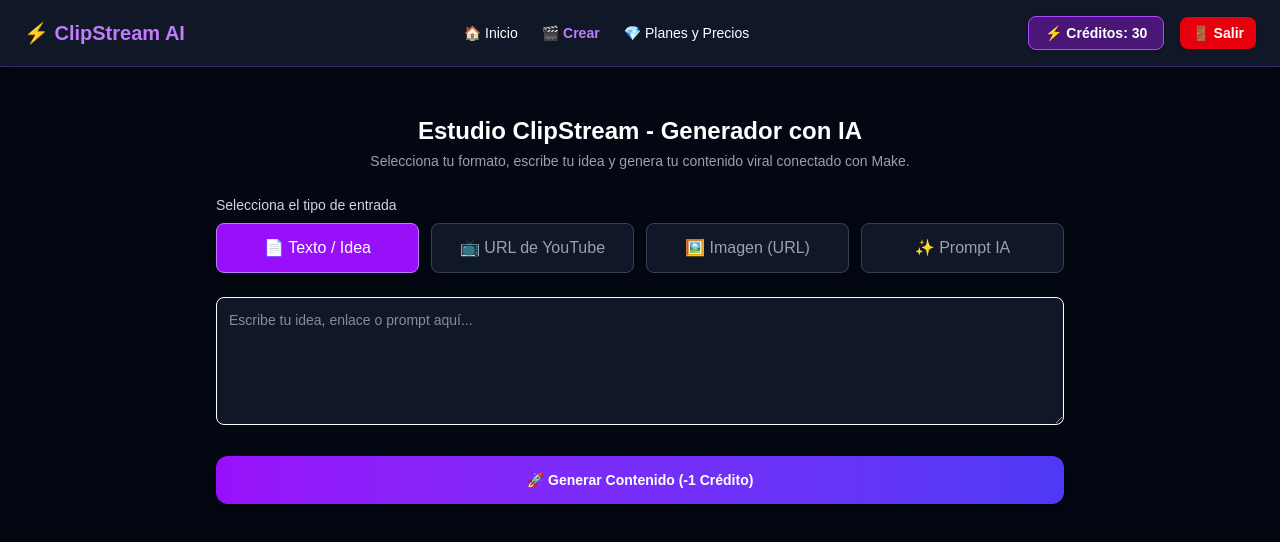
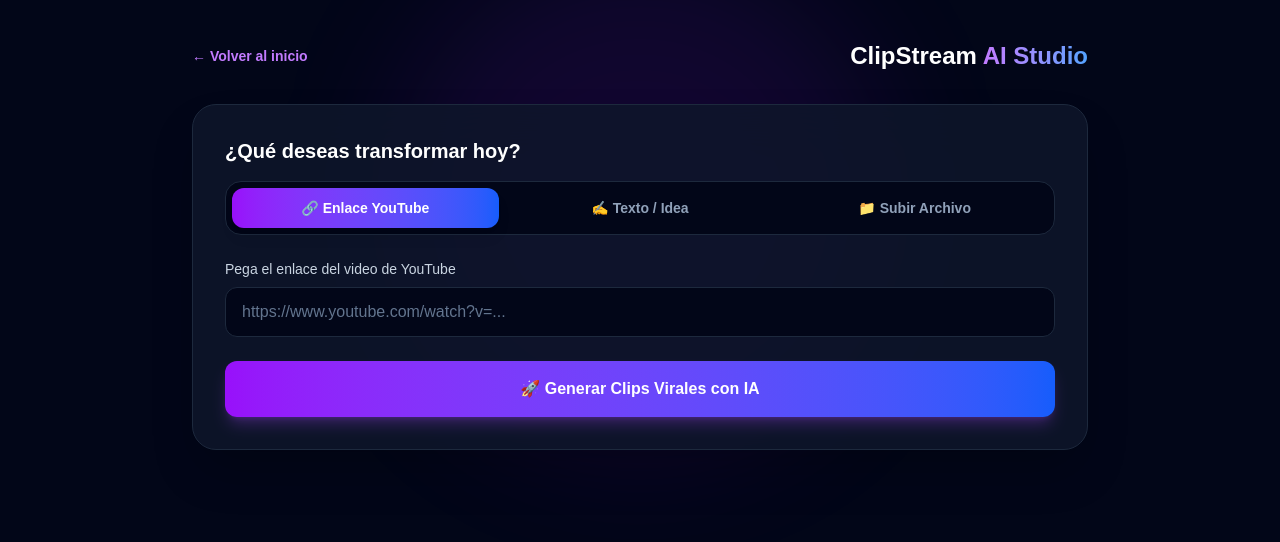
Before and after one commit to bladimir-cpu/clipstream-ai, a Next.js app: page /dashboard/create in a window 1280 px wide. Before the commit this address had no page. Shown: the top 542 px of the page. Built offline with nearby package versions, Linux system fonts and the light colour scheme.

Commit message:
Update page.tsx

```diff
--- a/app/dashboard/create/page.tsx
+++ b/app/dashboard/create/page.tsx
@@ -1,210 +1,163 @@
 'use client';
 
-import { useState, useEffect } from 'react';
+import { useState } from 'react';
 import Link from 'next/link';
-import { useRouter } from 'next/navigation';
 
-export default function CreatePage() {
-  const [contentType, setContentType] = useState('text');
-  const [content, setContent] = useState('');
+export default function CreateDashboardPage() {
+  const [activeTab, setActiveTab] = useState<'youtube' | 'text' | 'upload'>('youtube');
+  const [contentInput, setContentInput] = useState('');
   const [loading, setLoading] = useState(false);
-  const [result, setResult] = useState<any>(null);
-  const [credits, setCredits] = useState(30);
-  const [userEmail, setUserEmail] = useState('');
-  const router = useRouter();
+  const [resultClips, setResultClips] = useState<any[] | null>(null);
 
-  const STABLE_VIDEO_URL = "https://commondatastorage.googleapis.com/gtv-videos-bucket/sample/BigBuckBunny.mp4";
-
-  useEffect(() => {
-    const sessionUser = localStorage.getItem('clipstream_session');
-    if (sessionUser) {
-      setUserEmail(sessionUser);
-    } else {
-      router.push('/');
-    }
-  }, [router]);
-
-  const handleSubmit = async (e: React.FormEvent) => {
+  const handleGenerate = async (e: React.FormEvent) => {
     e.preventDefault();
-    if (!content.trim()) return;
-
     setLoading(true);
-    setResult(null);
+    setResultClips(null);
 
     try {
-      const response = await fetch('/api/generate', {
+      const res = await fetch('/api/generate', {
         method: 'POST',
         headers: { 'Content-Type': 'application/json' },
-        body: JSON.stringify({
-          type: contentType,
-          content: content,
-          userCredits: credits,
-        }),
+        body: JSON.stringify({ type: activeTab, content: contentInput }),
       });
 
-      const data = await response.json();
-
-      if (!response.ok) {
-        throw new Error(data.error || 'Error al conectar con Make');
+      const data = await res.json();
+      if (data.success) {
+        setResultClips(data.clips);
+      } else {
+        alert('Hubo un error al generar los clips.');
       }
-
-      setCredits(data.remainingCredits ?? credits - 1);
-
-      const rawOutput = data.output || data.message || data.content || JSON.stringify(data);
-      const textOutput = typeof rawOutput === 'string' ? rawOutput : JSON.stringify(rawOutput, null, 2);
-
-      // AQUÍ ESTÁ EL CAMBIO CLAVE: Tomamos el videoUrl que manda Make, o usamos el de respaldo si viniera vacío
-      const dynamicVideoUrl = data.videoUrl || STABLE_VIDEO_URL;
-
-      setResult({
-        output: textOutput,
-        videoUrl: dynamicVideoUrl
-      });
-
-    } catch (error: any) {
-      setResult({
-        output: `🎬 ESTRUCTURA Y GUIÓN PROFESIONAL - ClipStream AI\n\n🔹 Tema analizado: "${content}"\n\n1. Gancho (0 - 5s): Captura visual inmediata.\n2. Desarrollo (5 - 45s): Exposición de valor.\n3. Cierre (45 - 60s): Llamado a la acción.`,
-        videoUrl: STABLE_VIDEO_URL
-      });
+    } catch (err) {
+      console.error(err);
+      alert('Error de conexión.');
     } finally {
       setLoading(false);
     }
   };
 
-  const handleLogout = () => {
-    localStorage.removeItem('clipstream_session');
-    router.push('/');
-  };
+  return (
+    <div className="min-h-screen bg-slate-950 text-slate-100 py-10 px-4 sm:px-6 lg:px-8 relative overflow-hidden">
+      <div className="absolute top-1/4 left-1/2 -translate-x-1/2 -translate-y-1/2 w-[500px] h-[500px] bg-purple-600/10 rounded-full blur-3xl pointer-events-none"></div>
 
-  return (
-    <div className="min-h-screen bg-gray-950 text-white">
-      {/* Menú Superior Fijo e Intacto */}
-      <nav className="sticky top-0 z-50 bg-gray-900 border-b border-purple-500/30 px-6 py-4 flex flex-wrap justify-between items-center gap-4 shadow-md">
-        <div className="flex items-center gap-3">
-          <span className="text-xl font-black text-purple-400">⚡ ClipStream AI</span>
+      <div className="max-w-4xl mx-auto relative z-10">
+        <div className="flex justify-between items-center mb-8">
+          <Link href="/" className="text-sm font-semibold text-purple-400 hover:text-purple-300 transition">
+            ← Volver al inicio
+          </Link>
+          <h1 className="text-2xl font-extrabold text-white">
+            ClipStream <span className="text-transparent bg-clip-text bg-gradient-to-r from-purple-400 to-blue-400">AI Studio</span>
+          </h1>
         </div>
 
-        <div className="flex items-center gap-6 font-medium text-sm">
-          <Link href="/" className="hover:text-purple-400 transition flex items-center gap-1 cursor-pointer">🏠 Inicio</Link>
-          <Link href="/dashboard/create" className="text-purple-400 font-bold flex items-center gap-1 cursor-pointer">🎬 Crear</Link>
-          <Link href="/pricing" className="hover:text-purple-400 transition flex items-center gap-1 cursor-pointer">💎 Planes y Precios</Link>
+        <div className="bg-slate-900/85 backdrop-blur-xl border border-slate-800 rounded-3xl p-6 sm:p-8 shadow-2xl">
+          <h2 className="text-xl font-bold text-white mb-4">¿Qué deseas transformar hoy?</h2>
+
+          <div className="grid grid-cols-3 gap-2 bg-slate-950 p-1.5 rounded-2xl border border-slate-800 mb-6">
+            <button
+              type="button"
+              onClick={() => { setActiveTab('youtube'); setContentInput(''); }}
+              className={`py-2.5 rounded-xl text-sm font-semibold transition cursor-pointer ${activeTab === 'youtube' ? 'bg-gradient-to-r from-purple-600 to-blue-600 text-white shadow-lg' : 'text-slate-400 hover:text-white'}`}
+            >
+              🔗 Enlace YouTube
+            </button>
+            <button
+              type="button"
+              onClick={() => { setActiveTab('text'); setContentInput(''); }}
+              className={`py-2.5 rounded-xl text-sm font-semibold transition cursor-pointer ${activeTab === 'text' ? 'bg-gradient-to-r from-purple-600 to-blue-600 text-white shadow-lg' : 'text-slate-400 hover:text-white'}`}
+            >
+              ✍️ Texto / Idea
+            </button>
+            <button
+              type="button"
+              onClick={() => { setActiveTab('upload'); setContentInput(''); }}
+              className={`py-2.5 rounded-xl text-sm font-semibold transition cursor-pointer ${activeTab === 'upload' ? 'bg-gradient-to-r from-purple-600 to-blue-600 text-white shadow-lg' : 'text-slate-400 hover:text-white'}`}
+            >
+              📁 Subir Archivo
+            </button>
           </div>
 
-        <div className="flex items-center gap-4">
-          {userEmail && (
-            <span className="text-xs text-gray-400 hidden lg:inline-block bg-gray-950 px-3 py-1.5 rounded-lg border border-gray-800">
-              👤 <strong className="text-purple-300">{userEmail}</strong>
-            </span>
+          <form onSubmit={handleGenerate} className="space-y-6">
+            {activeTab === 'youtube' && (
+              <div>
+                <label className="block text-sm font-medium text-slate-300 mb-2">Pega el enlace del video de YouTube</label>
+                <input
+                  type="url"
+                  required
+                  placeholder="https://www.youtube.com/watch?v=..."
+                  value={contentInput}
+                  onChange={(e) => setContentInput(e.target.value)}
+                  className="w-full bg-slate-950 border border-slate-800 rounded-xl px-4 py-3 text-white placeholder-slate-500 focus:outline-none focus:border-purple-500 transition"
+                />
+              </div>
             )}
 
-          <div className="bg-purple-900/80 border border-purple-500 px-4 py-1.5 rounded-lg text-sm font-bold shadow text-white">
-            ⚡ Créditos: {credits}
+            {activeTab === 'text' && (
+              <div>
+                <label className="block text-sm font-medium text-slate-300 mb-2">Escribe tu idea o guion para que la IA cree el video</label>
+                <textarea
+                  required
+                  rows={4}
+                  placeholder="Ej: Crea un video dinámico sobre 3 consejos..."
+                  value={contentInput}
+                  onChange={(e) => setContentInput(e.target.value)}
+                  className="w-full bg-slate-950 border border-slate-800 rounded-xl p-4 text-white placeholder-slate-500 focus:outline-none focus:border-purple-500 transition"
+                />
               </div>
-          <button
-            onClick={handleLogout}
-            className="px-3 py-1.5 bg-red-600 hover:bg-red-700 text-white text-sm font-semibold rounded-lg transition shadow cursor-pointer"
-          >
-            🚪 Salir
-          </button>
+            )}
+
+            {activeTab === 'upload' && (
+              <div>
+                <label className="block text-sm font-medium text-slate-300 mb-2">Sube tu archivo de video o audio</label>
+                <input
+                  type="text"
+                  required
+                  placeholder="Nombre o ruta del archivo de video (ej: video.mp4)"
+                  value={contentInput}
+                  onChange={(e) => setContentInput(e.target.value)}
+                  className="w-full bg-slate-950 border border-slate-800 rounded-xl px-4 py-3 text-white placeholder-slate-500 focus:outline-none focus:border-purple-500 transition"
+                />
               </div>
-      </nav>
-
-      {/* Contenido Principal */}
-      <div className="max-w-4xl mx-auto p-6 mt-6">
-        <div className="text-center mb-6">
-          <h1 className="text-2xl font-bold text-white">Estudio ClipStream - Generador con IA</h1>
-          <p className="text-gray-400 text-sm mt-1">Selecciona tu formato, escribe tu idea y genera tu contenido viral conectado con Make.</p>
-        </div>
-
-        <form onSubmit={handleSubmit} className="space-y-6">
-          <div>
-            <label className="block text-sm font-medium text-gray-300 mb-2">Selecciona el tipo de entrada</label>
-            <div className="grid grid-cols-2 md:grid-cols-4 gap-3">
-              {[
-                { id: 'text', label: '📄 Texto / Idea' },
-                { id: 'youtube', label: '📺 URL de YouTube' },
-                { id: 'image', label: '🖼️ Imagen (URL)' },
-                { id: 'prompt', label: '✨ Prompt IA' },
-              ].map((item) => (
-                <button
-                  key={item.id}
-                  type="button"
-                  onClick={() => setContentType(item.id)}
-                  className={`py-3 px-4 rounded-lg font-medium border transition cursor-pointer ${
-                    contentType === item.id
-                      ? 'bg-purple-600 border-purple-400 text-white shadow-lg'
-                      : 'bg-gray-900 border-gray-700 text-gray-400 hover:bg-gray-800'
-                  }`}
-                >
-                  {item.label}
-                </button>
-              ))}
-            </div>
-          </div>
-
-          <textarea
-            value={content}
-            onChange={(e) => setContent(e.target.value)}
-            placeholder="Escribe tu idea, enlace o prompt aquí..."
-            className="w-full h-32 p-3 border rounded-lg bg-gray-900 text-white focus:outline-none focus:border-purple-500 text-sm"
-            rows={4}
-          />
+            )}
 
             <button
               type="submit"
               disabled={loading}
-            className="w-full py-3.5 bg-gradient-to-r from-purple-600 to-indigo-600 hover:from-purple-700 hover:to-indigo-700 text-white font-bold rounded-xl transition disabled:opacity-50 shadow-lg cursor-pointer text-sm"
+              className="w-full bg-gradient-to-r from-purple-600 to-blue-600 hover:from-purple-500 hover:to-blue-500 text-white font-bold py-4 px-6 rounded-xl transition shadow-lg shadow-purple-500/25 flex items-center justify-center gap-2 cursor-pointer disabled:opacity-50"
             >
-            {loading ? '⏳ Procesando video con Make e IA...' : '🚀 Generar Contenido (-1 Crédito)'}
+              {loading ? (
+                <>
+                  <svg className="animate-spin h-5 w-5 text-white" xmlns="http://www.w3.org/2000/svg" fill="none" viewBox="0 0 24 24">
+                    <circle className="opacity-25" cx="12" cy="12" r="10" stroke="currentColor" strokeWidth="4"></circle>
+                    <path className="opacity-75" fill="currentColor" d="M4 12a8 8 0 018-8v8H4z"></path>
+                  </svg>
+                  <span>La IA está procesando y creando tus clips...</span>
+                </>
+              ) : (
+                <>🚀 Generar Clips Virales con IA</>
+              )}
             </button>
           </form>
 
-        {result && (
-          <div className="mt-8 p-6 bg-gray-900 border border-purple-500 rounded-2xl text-white shadow-xl space-y-6">
-            <h3 className="text-lg font-bold text-purple-400 flex items-center gap-2">
-              ✨ Resultado Generado por Make y ClipStream:
-            </h3>
-
-            {/* Reproductor de Video */}
-            <div className="space-y-3 bg-gray-950 p-4 rounded-xl border border-purple-500/30">
-              <p className="text-xs text-purple-300 font-semibold uppercase tracking-wider">🎥 VISTA PREVIA DEL VIDEO GENERADO:</p>
-
-              <div className="relative w-full overflow-hidden rounded-xl border border-gray-800 bg-black shadow-2xl">
-                <video
-                  key={result.videoUrl}
-                  controls
-                  preload="metadata"
-                  playsInline
-                  className="w-full max-h-[450px] mx-auto block"
-                >
-                  <source src={result.videoUrl} type="video/mp4" />
-                  Tu navegador no soporta la reproducción de video.
-                </video>
+          {resultClips && (
+            <div className="mt-8 pt-6 border-t border-slate-800">
+              <h3 className="text-lg font-bold text-white mb-4">🎉 ¡Clips Generados Exitosamente!</h3>
+              <div className="space-y-3">
+                {resultClips.map((clip) => (
+                  <div key={clip.id} className="bg-slate-950 border border-slate-800 p-4 rounded-xl flex items-center justify-between">
+                    <div>
+                      <p className="font-semibold text-white text-sm">{clip.title}</p>
+                      <span className="text-xs text-purple-400">Duración: {clip.duration} • Listo para TikTok / Reels</span>
                     </div>
-
-              <div className="flex justify-end pt-2">
-                <a
-                  href={result.videoUrl}
-                  target="_blank"
-                  rel="noopener noreferrer"
-                  download="clipstream-viral-video.mp4"
-                  className="px-5 py-2.5 bg-green-600 hover:bg-green-700 text-white font-bold text-xs rounded-xl transition shadow-lg flex items-center gap-2 cursor-pointer"
-                >
-                  📥 Descargar Video MP4
-                </a>
+                    <button type="button" className="bg-purple-600/20 hover:bg-purple-600/30 text-purple-300 text-xs font-bold px-3 py-2 rounded-lg border border-purple-500/30 transition cursor-pointer">
+                      ⬇️ Descargar Clip
+                    </button>
                   </div>
-            </div>
-
-            {/* Guión y Estructura Técnica */}
-            <div className="space-y-2">
-              <p className="text-xs text-gray-400 font-semibold uppercase tracking-wider">📝 GUIÓN Y ESTRUCTURA TÉCNICA:</p>
-              <div className="whitespace-pre-wrap bg-gray-950 p-4 rounded-xl border border-gray-800 text-gray-200 text-sm leading-relaxed">
-                {result.output}
-              </div>
+                ))}
               </div>
             </div>
           )}
         </div>
       </div>
+    </div>
   );
 }
```
Lines whose indentation alone changed are shown as unchanged.
